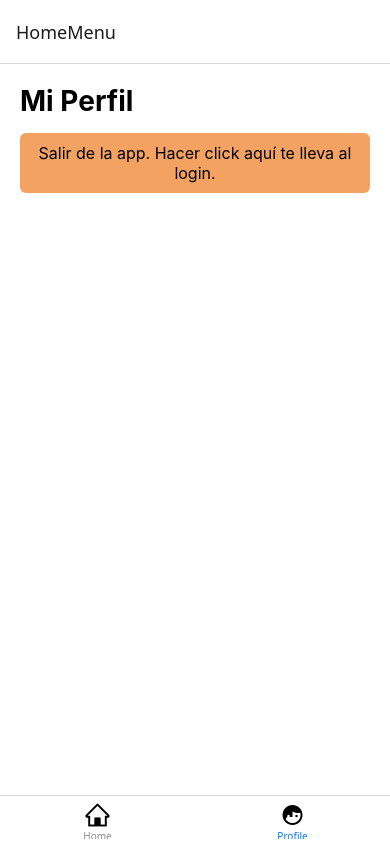
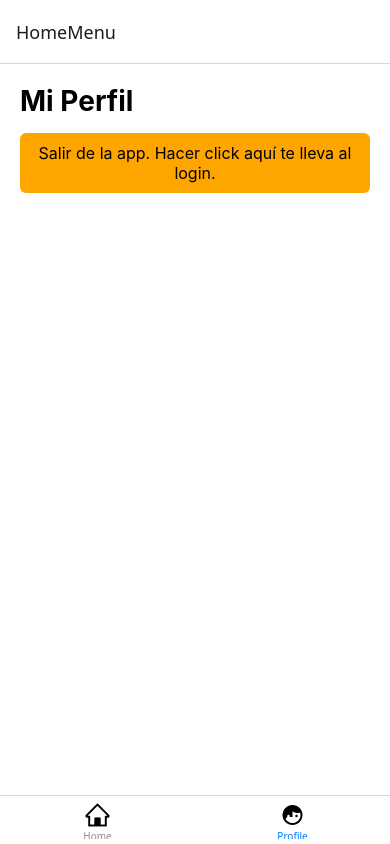
Before and after one commit to TomasLagger1/trabajo-integrador-3, a React Native app in the folder demo-expo/: screen /Profile in a window 390 px wide. Built offline with nearby package versions, Linux system fonts and the light colour scheme.

Commit message:
arrglo errores

```diff
--- a/demo-expo/src/screens/Profile.js
+++ b/demo-expo/src/screens/Profile.js
@@ -37,13 +37,13 @@ const styles = StyleSheet.create({
     color: "black",
   },
   button: {
-    backgroundColor: "#f4a261", // naranja
+    backgroundColor: "orange",
     paddingVertical: 10,
     borderRadius: 6,
     alignItems: "center",
   },
   buttonText: {
-    color: "#black",
+    color: "black",
     fontSize: 16,
     textAlign: "center",
   },
--- a/demo-expo/src/screens/Register.js
+++ b/demo-expo/src/screens/Register.js
@@ -37,7 +37,7 @@ class Register extends Component {
   }
 
   render() {
-    return(
+    return (
       <View style={styles.container}>
         <Text style={styles.title}> Register </Text>
 
@@ -60,7 +60,9 @@ class Register extends Component {
           onChangeText={text => this.setState({ password: text })}
         />
 
-        {this.state.error && <Text style={{color:'red', marginTop:10}}>{this.state.error}</Text>}
+
+      {this.state.error && <Text style={styles.errorText}>{this.state.error}</Text>}
+
 
 
         <View style={styles.buttonsContainer}>
```
